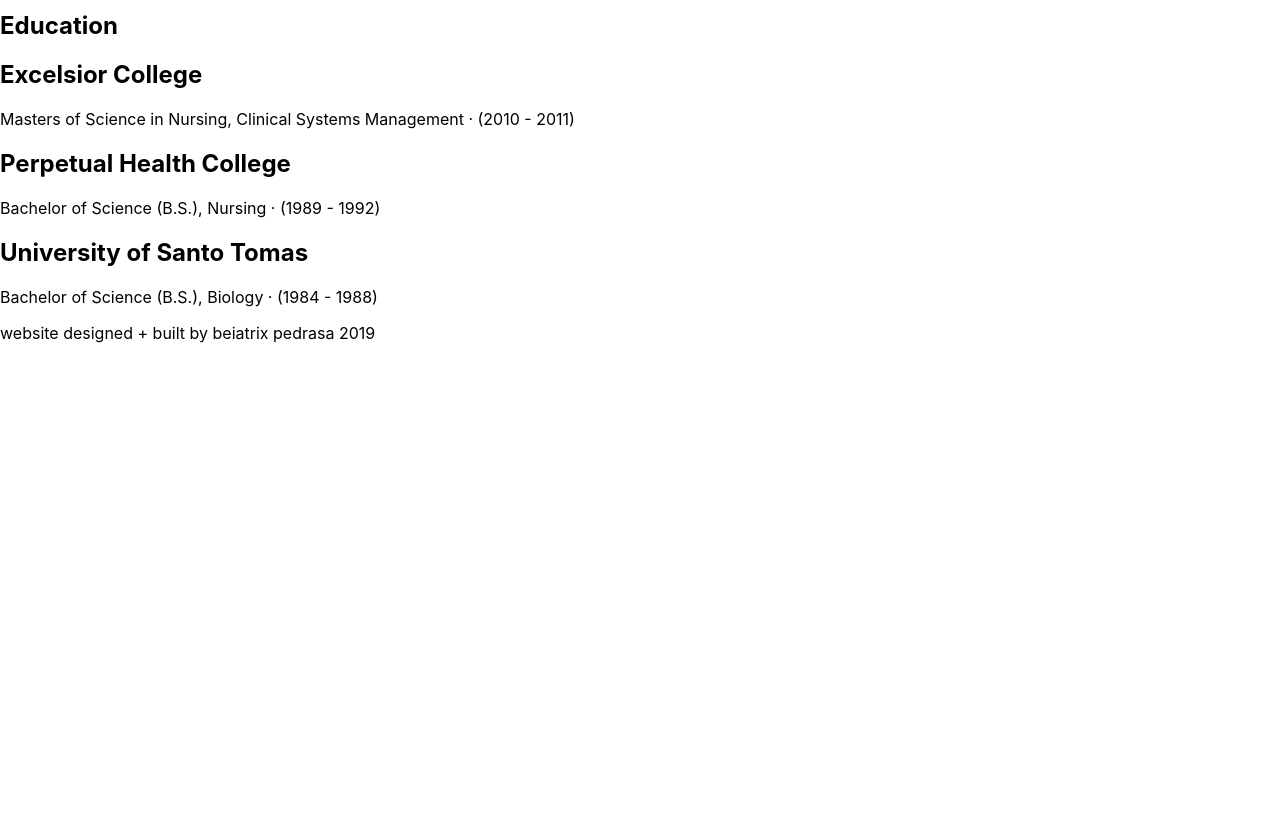
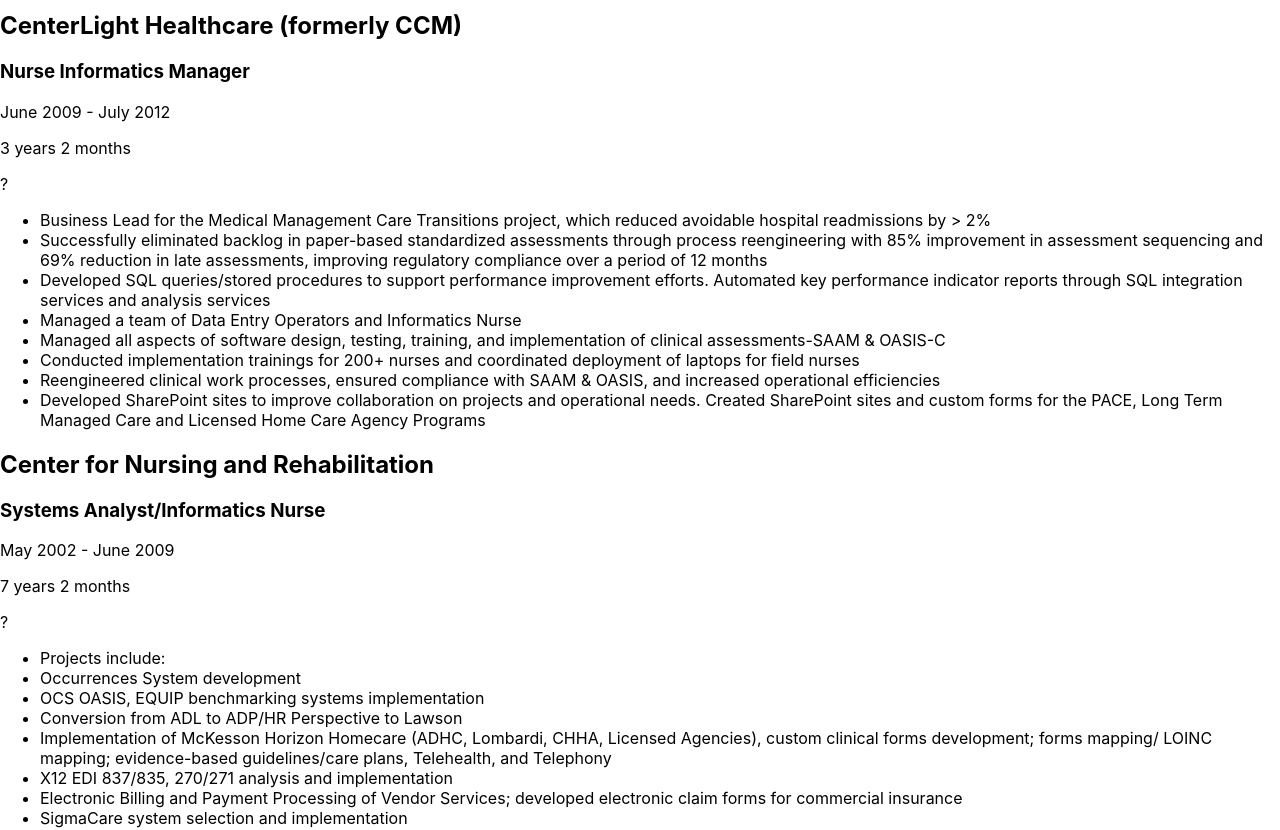
Before and after one commit to beiatrix/cynthia-pedrasa, a React (Create React App) app: page / in a window 1280 px wide. Shown: the part 2000-2830 px from the top of the page. Before the commit the page ends 2343 px from the top, so only its background shows below. Built offline with nearby package versions, Linux system fonts and the light colour scheme.

Commit message:
continue populating experience data

```diff
--- a/src/components/Experience.js
+++ b/src/components/Experience.js
@@ -16,6 +16,40 @@
       "Led the design/development of the Comprehensive Joint Replacement (CJR) bundled payment solution to comply with CMS' 4/1/2016 mandatory implementation",
       "Designed CJR algorithms for early identification of lower extremity joint replacement through integration of information from various registrations, emrs, surgical scheduling systems, billing and payment systems across14 Northwell hospitals to help initiate patient interventions prior to admission for better patient outcomes",
       "Managed product design for Population Health Tasking feature and Medication list feature that interfaces with the hospitals health information exchange to integrate medications from inpatient, outpatient/ambulatory, and regional health information systems to assist the Care Navigators in the medication review during the transition of care, complex care management, and long term care to support the value-based programs (Bundled programs, Health Home, Practice-based care management, and Insurance/Managed care)"
+    ]
+  },
+  {
+    company: "CenterLight Healthcare (formerly CCM)",
+    role: "Nurse Informatics Manager",
+    date: "June 2009 - July 2012",
+    length: "3 years 2 months",
+    location: "?",
+    details: [
+      "Business Lead for the Medical Management Care Transitions project, which reduced avoidable hospital readmissions by > 2%",
+      "Successfully eliminated backlog in paper-based standardized assessments through process reengineering with 85% improvement in assessment sequencing and 69% reduction in late assessments, improving regulatory compliance over a period of 12 months",
+      "Developed SQL queries/stored procedures to support performance improvement efforts. Automated key performance indicator reports through SQL integration services and analysis services",
+      "Managed a team of Data Entry Operators and Informatics Nurse",
+      "Managed all aspects of software design, testing, training, and implementation of clinical assessments-SAAM & OASIS-C",
+      "Conducted implementation trainings for 200+ nurses and coordinated deployment of laptops for field nurses",
+      "Reengineered clinical work processes, ensured compliance with SAAM & OASIS, and increased operational efficiencies",
+      "Developed SharePoint sites to improve collaboration on projects and operational needs. Created SharePoint sites and custom forms for the PACE, Long Term Managed Care and Licensed Home Care Agency Programs"
+    ]
+  },
+  {
+    company: "Center for Nursing and Rehabilitation",
+    role: "Systems Analyst/Informatics Nurse",
+    date: "May 2002 - June 2009",
+    length: "7 years 2 months",
+    location: "?",
+    details: [
+      "Projects include:",
+      "Occurrences System development",
+      "OCS OASIS, EQUIP benchmarking systems implementation",
+      "Conversion from ADL to ADP/HR Perspective to Lawson",
+      "Implementation of McKesson Horizon Homecare (ADHC, Lombardi, CHHA, Licensed Agencies), custom clinical forms development; forms mapping/ LOINC mapping; evidence-based guidelines/care plans, Telehealth, and Telephony",
+      "X12 EDI 837/835, 270/271 analysis and implementation",
+      "Electronic Billing and Payment Processing of Vendor Services; developed electronic claim forms for commercial insurance",
+      "SigmaCare system selection and implementation"
     ]
   }
 ]
```
